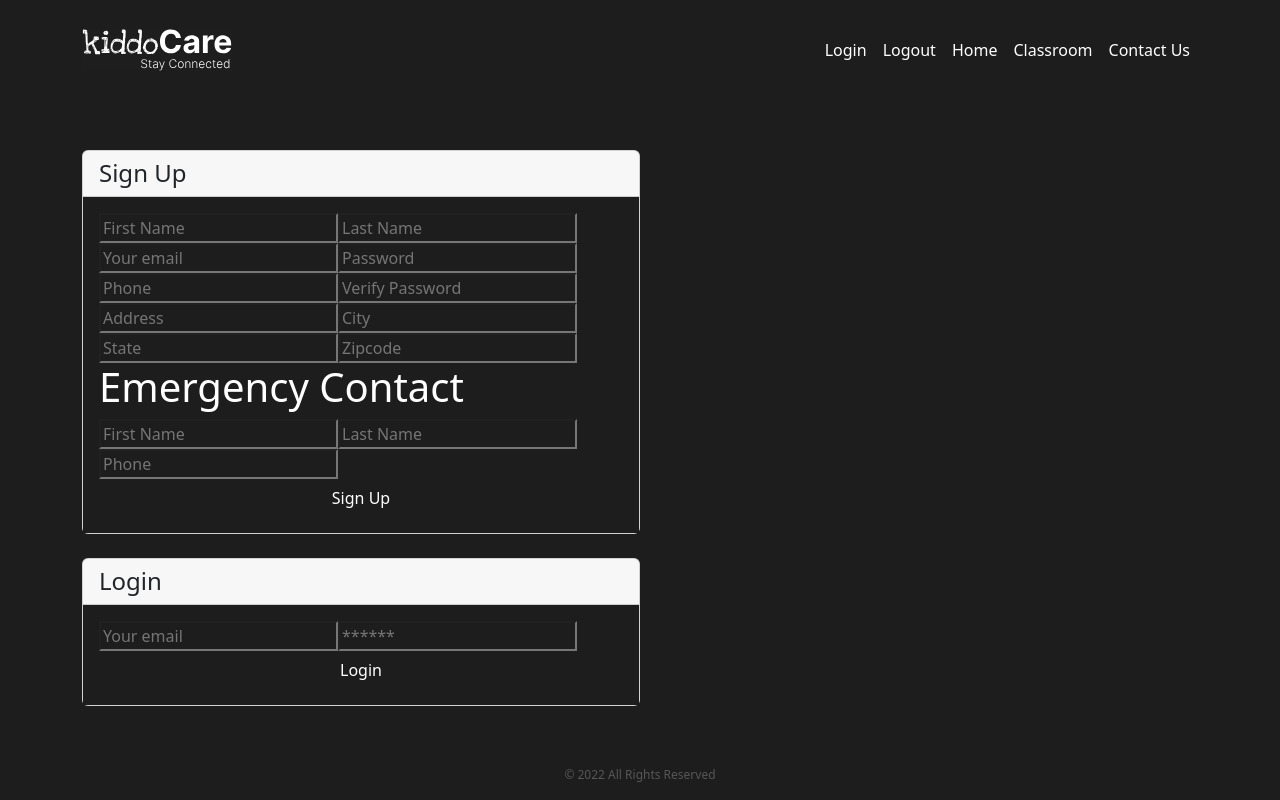
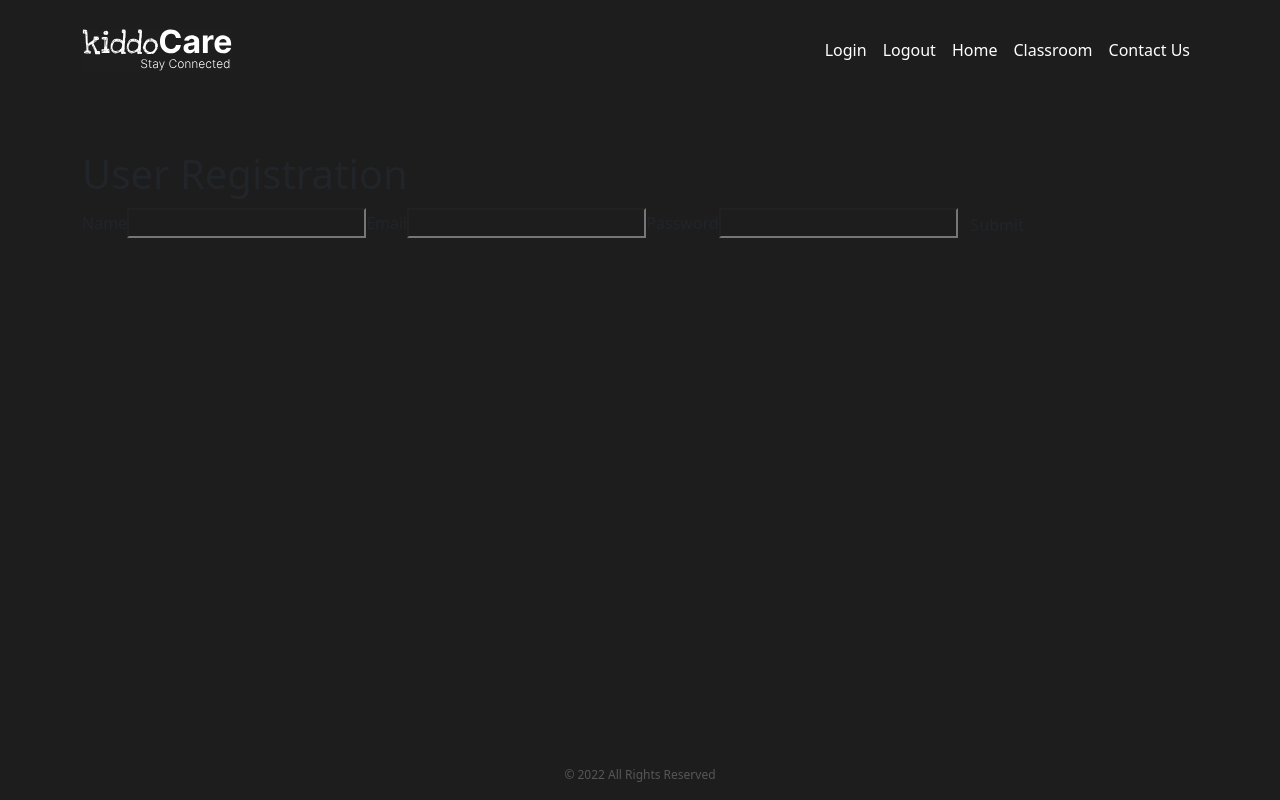
Before and after one commit to angelagola-ko/KiddoCare, a React (Create React App) app in the folder my-app/: page /login in a window 1280 px wide. Built offline with nearby package versions, Linux system fonts and the light colour scheme.

Commit message:
fix login

```diff
--- a/my-app/src/pages/Classroom.js
+++ b/my-app/src/pages/Classroom.js
@@ -1,6 +1,6 @@
 import {Container, Form, Button} from "react-bootstrap"
 import {useState, useEffect} from "react"
-import React from "react"
+import React, {Component} from "react"
 
 
 // function Children() {
@@ -8,7 +8,7 @@
 //     useEffect( () => {
 //         childrendata()}, [])
 //     }
-//     const childrendata = async () => {
+//     const childrendata = async    () => {
 //         const {data} = await axios.get('/');
 //         setChildren(data);
 //     };
@@ -22,6 +22,7 @@
     today = mm + '/' + dd + '/' + yyyy;
 
 // add functionality to button to "today's activities here". Normal JS//
+
     return (
         <div className= "home">
             <h1 className= "homeTitle text-white">
@@ -31,12 +32,16 @@
 
         <Container>
             <h2 className="text-white">Today's Activities</h2>
-            {/* <Form.Label className="text-white">Today's Activities</Form.Label> */}
-            <Form.Control
-                type= "title"
-                name= "title"
-                value= {ActivityAuto.title}
-                />
+        <ul>
+        <React.Fragment>
+          <ul class="list-group">
+            <li class="list-group-item list-group-item-primary">Finger Painting</li>
+            <li class="list-group-item list-group-item-primary">Nap time</li>
+            <li class="list-group-item list-group-item-primary">Lunch</li>
+          </ul>
+          <Button onClick={console.log("test")} variant="primary">Admin Add Activities</Button>
+        </React.Fragment>
+        </ul>
         </Container>
         <br></br>
         <br></br>
@@ -45,9 +50,6 @@
             <h2 className="text-white">Kids of Classroom 187</h2>
             {/* insert database with students here */}
         </Container>
-
-
-        <Button onClick={console.log("test")} variant="primary">Admin Add Activities</Button>
         </div>
     );
 }
--- a/my-app/src/pages/Login.js
+++ b/my-app/src/pages/Login.js
@@ -3,223 +3,102 @@
 import { Alert, Button, Container, Form } from 'react-bootstrap'
 
 const Login = (props) => {
-  const [ name, setName, setLastName, setEmail] = useState("");
-  const [ loginCreds, setLoginCreds ] = useState({ email: "", password: "" })
-  const [ formMessage, setFormMessage ] = useState({ type: "", msg: "" })
-  const handleLogin = async (e) => {
-    e.preventDefault()
-    setFormMessage({ type: "", msg: "" })
-    const authCheck = await fetch("/api/user/auth", {
-      method: "POST",
-      headers: { "Content-Type": "application/json" },
-      body: JSON.stringify(loginCreds)
-    })
-    const authResult = await authCheck.json()
+    // States for registration
+    const [name, setName] = useState('');
+    const [email, setEmail] = useState('');
+    const [password, setPassword] = useState('');
 
-    // If the login was good, save the returned token as a cookie
-    if( authResult.result === "success" ){
-      Cookie.set("auth-token", authResult.token)
-      setFormMessage({ type: "success", msg: "Your login was successful. Proceed!" })
+    // States for checking the errors
+    const [submitted, setSubmitted] = useState(false);
+    const [error, setError] = useState(false);
+
+    // Handling the name change
+    const handleName = (e) => {
+      setName(e.target.value);
+      setSubmitted(false);
+    };
+
+    // Handling the email change
+    const handleEmail = (e) => {
+      setEmail(e.target.value);
+      setSubmitted(false);
+    };
+
+    // Handling the password change
+    const handlePassword = (e) => {
+      setPassword(e.target.value);
+      setSubmitted(false);
+    };
+
+    // Handling the form submission
+    const handleSubmit = (e) => {
+      e.preventDefault();
+      if (name === '' || email === '' || password === '') {
+        setError(true);
       } else {
-      setFormMessage({ type: "danger", msg: "We could not log you in with the credentials provided." })
+        setSubmitted(true);
+        setError(false);
       }
-    setLoginCreds()
-  }
-  //   const [formState, setFormState] = useState({ email: '', password: '' });
-  //   const [login, { error }] = useMutation(LOGIN_USER);
-  //   // update state based on form input changes
-  //   const handleChange = (event) => {
-  //     const { name, value } = event.target;
+    };
 
-  //     setFormState({
-  //       ...formState,
-  //       [name]: value,
-  //     });
-  //   };
-  //  //submit form
-  //  const handleFormSubmit = async event => {
-  //     event.preventDefault();
-
-  //     try {
-  //         const { data } = await login({
-  //             variables: { ...formState }
-  //         });
-
-  //         Auth.login(data.login.token);
-  //     } catch (e) {
-  //         console.error(e);
-  //     }
-  //  };
+    // Showing success message
+    const successMessage = () => {
       return (
-    <Form onSubmit= {handleLogin}>
-    <main className="flex-row justify-center mb-4">
-      <div className="col-12 col-md-6">
-        <div className="card">
-          <h4 className="card-header">Sign Up</h4>
-          <div className="card-body">
-            {/* <form onSubmit={handleFormSubmit}> */}
-            <input
-              className="form-input text-white"
-              placeholder="First Name"
-              name="firstname"
-              type="firstname"
-              id="firstname"
-              onChange={(e) => setName(e.target.value)}
-            />
-            <input
-              className="form-input text-white"
-              placeholder="Last Name"
-              name="lastname"
-              type="lastname"
-              id="lastname"
-              onChange= {(e) => setLastName(e.target.value)}
-            />
-
-            <input
-              className="form-input text-white"
-              placeholder="Your email"
-              name="email"
-              type="email"
-              id="email"
-              onChange={(e) => setEmail(e.target.value)}
-              // value={formState.email}
-              // onChange={handleChange}
-            />
-            <input
-              className="form-input text-white"
-              placeholder="Password"
-              name="password"
-              type="password"
-              id="password"
-              onChange={(e) => setEmail(e.target.value)}
-              // value={formState.password}
-              // onChange={handleChange}
-            />
-            <input
-              className="form-input text-white"
-              placeholder="Phone"
-              name="Phone"
-              type="Phone"
-              id="Phone"
-            />
-            <input
-              className="form-input text-white"
-              placeholder="Verify Password"
-              name="verifypassword"
-              type="verifypassword"
-              id="verifypassword"
-              // value={formState.password}
-              // onChange={handleChange}
-            />
-            <input
-              className="form-input text-white"
-              placeholder="Address"
-              name="Address"
-              type="Address"
-              id="Address"
-              // value={formState.password}
-              // onChange={handleChange}
-            />
-            <input
-              className="form-input text-white"
-              placeholder="City"
-              name="City"
-              type="City"
-              id="City"
-              // value={formState.password}
-              // onChange={handleChange}
-            />
-            <input
-              className="form-input text-white"
-              placeholder="State"
-              name="State"
-              type="State"
-              id="State"
-              // value={formState.password}
-              // onChange={handleChange}
-            />
-            <input
-              className="form-input text-white"
-              placeholder="Zipcode"
-              name="zipcode"
-              type="zipcode"
-              id="zipcode"
-              // value={formState.password}
-              // onChange={handleChange}
-            />
-            <h1 className="text-white">Emergency Contact</h1>
-            <input
-              className="form-input text-white"
-              placeholder="First Name"
-              name="emergencyfirstName"
-              type="emergencyfirstName"
-              id="emergencyfirstName"
-              // value={formState.password}
-              // onChange={handleChange}
-            />
-            <input
-              className="form-input text-white"
-              placeholder="Last Name"
-              name="emergencylast"
-              type="emergencylast"
-              id="emergencylast"
-              // value={formState.password}
-              // onChange={handleChange}
-            />
-            <input
-              className="form-input text-white"
-              placeholder="Phone"
-              name="phone"
-              type="phone"
-              id="phone"
-              // value={formState.password}
-              // onChange={handleChange}
-            />
-            <button className="btn d-block w-100 text-white" type="submit">
-              Sign Up
-            </button>
-            {/* </form> */}
-            {/* {error && <div>Login failed</div>} */}
+        <div
+          className="success"
+          style={{
+            display: submitted ? '' : 'none',
+          }}>
+          <h1>User {name} successfully registered!!</h1>
         </div>
-        </div>
-      </div>
-      <br></br>
-      <div className="col-12 col-md-6">
-        <div className="card">
-          <h4 className="card-header">Login</h4>
-          <div className="card-body">
-            {/* <form onSubmit={handleFormSubmit}> */}
-            <input
-              className="form-input text-white"
-              placeholder="Your email"
-              name="email"
-              type="email"
-              id="email"
-              // value={formState.email}
-              // onChange={handleChange}
-            />
-            <input
-              className="form-input text-white"
-              placeholder="******"
-              name="password"
-              type="password"
-              id="password"
-              // value={formState.password}
-              // onChange={handleChange}
-            />
-            <button className="btn d-block w-100 text-white" type="submit">
-              Login
-            </button>
-
-            {/* </form> */}
-            {/* {error && <div>Login failed</div>} */}
-          </div>
-        </div>
-      </div>
-    </main>
-
-</Form>
       );
     };
 
+    // Showing error message if error is true
+    const errorMessage = () => {
+      return (
+        <div
+          className="error"
+          style={{
+            display: error ? '' : 'none',
+          }}>
+          <h1>Please enter all the fields</h1>
+        </div>
+      );
+    };
+
+    return (
+      <div className="form">
+        <div>
+          <h1>User Registration</h1>
+        </div>
+
+        {/* Calling to the methods */}
+        <div className="messages">
+          {errorMessage()}
+          {successMessage()}
+        </div>
+
+        <form>
+          {/* Labels and inputs for form data */}
+          <label className="label">Name</label>
+          <input onChange={handleName} className="input"
+            value={name} type="text" />
+
+          <label className="label">Email</label>
+          <input onChange={handleEmail} className="input"
+            value={email} type="email" />
+
+          <label className="label">Password</label>
+          <input onChange={handlePassword} className="input"
+            value={password} type="password" />
+
+          <button onClick={handleSubmit} className="btn" type="submit">
+            Submit
+          </button>
+        </form>
+      </div>
+    );
+  }
+
 export default Login;
```
Lines whose indentation alone changed are shown as unchanged.
